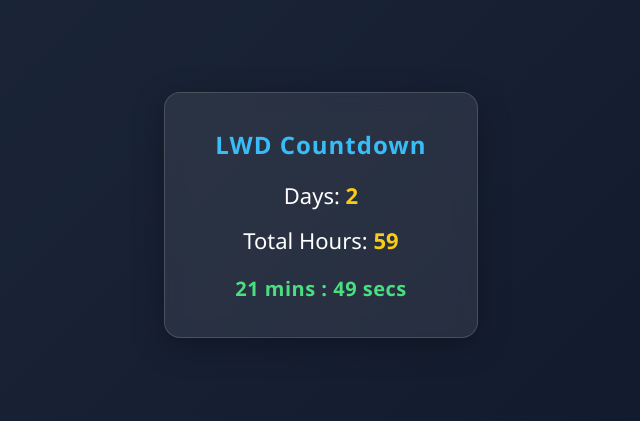
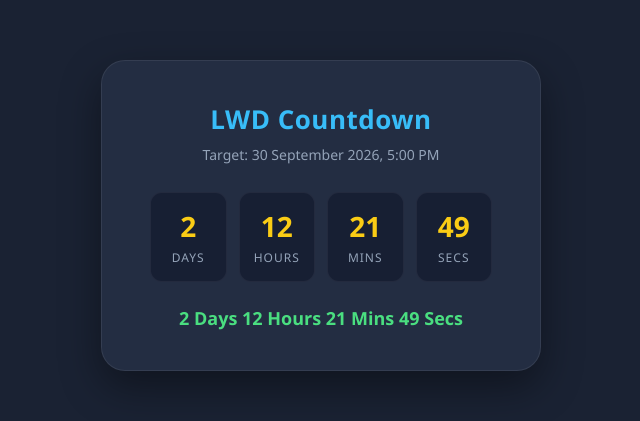
Before and after one commit to rahulrajagopal1996-debug/LWD-TIMER, a plain HTML site: page index.html in a window 1280 px wide. Shown: the part 185-606 px from the top of the page, without its empty margins (319-959 px from the left). Drawn offline with Linux system fonts and the light colour scheme.

Commit message:
Update index.html

```diff
--- a/index.html
+++ b/index.html
@@ -5,86 +5,135 @@
   <meta name="viewport" content="width=device-width, initial-scale=1.0">
   <title>LWD Countdown Timer</title>
   <style>
+    * {
+      box-sizing: border-box;
+      margin: 0;
+      padding: 0;
+    }
     body {
-      font-family: 'Segoe UI', Tahoma, Geneva, Verdana, sans-serif;
+      font-family: 'Segoe UI', -apple-system, BlinkMacSystemFont, Roboto, sans-serif;
       display: flex;
       justify-content: center;
       align-items: center;
-      height: 100vh;
-      margin: 0;
-      background: linear-gradient(135deg, #1e293b, #0f172a);
+      min-height: 100vh;
+      background-color: #1a2233;
       color: #ffffff;
     }
-    .timer-container {
-      background: rgba(255, 255, 255, 0.08);
-      backdrop-filter: blur(10px);
-      padding: 35px 50px;
-      border-radius: 16px;
-      box-shadow: 0 8px 32px rgba(0, 0, 0, 0.3);
+    .card {
+      background: #232d42;
+      padding: 40px 48px;
+      border-radius: 24px;
+      box-shadow: 0 16px 40px rgba(0, 0, 0, 0.4);
       text-align: center;
-      border: 1px solid rgba(255, 255, 255, 0.15);
+      border: 1px solid rgba(255, 255, 255, 0.08);
+      max-width: 440px;
+      width: 90%;
     }
-    h2 {
-      margin-top: 0;
-      font-size: 24px;
-      letter-spacing: 1px;
+    h1 {
+      font-size: 26px;
+      font-weight: 700;
       color: #38bdf8;
+      letter-spacing: 0.5px;
+      margin-bottom: 8px;
     }
-    .stat-row {
-      margin: 15px 0;
-      font-size: 22px;
+    .target-date {
+      font-size: 14px;
+      color: #94a3b8;
+      margin-bottom: 28px;
     }
-    .stat-number {
-      font-weight: bold;
+    .timer-grid {
+      display: grid;
+      grid-template-columns: repeat(4, 1fr);
+      gap: 12px;
+    }
+    .timer-block {
+      background: rgba(15, 23, 42, 0.6);
+      padding: 14px 6px;
+      border-radius: 12px;
+      border: 1px solid rgba(255, 255, 255, 0.05);
+    }
+    .num {
+      display: block;
+      font-size: 28px;
+      font-weight: 700;
       color: #facc15;
     }
-    .time-sub {
-      margin-top: 20px;
-      font-size: 20px;
+    .label {
+      font-size: 12px;
+      text-transform: uppercase;
+      letter-spacing: 1px;
+      color: #94a3b8;
+      margin-top: 4px;
+    }
+    .time-banner {
+      margin-top: 24px;
+      font-size: 18px;
       font-weight: 600;
       color: #4ade80;
-      letter-spacing: 0.5px;
     }
   </style>
 </head>
 <body>
 
-  <div class="timer-container">
-    <h2>LWD Countdown</h2>
-    <div class="stat-row">Days: <span id="days" class="stat-number">0</span></div>
-    <div class="stat-row">Total Hours: <span id="hours" class="stat-number">0</span></div>
-    <div id="minsec" class="time-sub">00 mins : 00 secs</div>
+  <div class="card">
+    <h1>LWD Countdown</h1>
+    <p class="target-date">Target: 30 September 2026, 5:00 PM</p>
+
+    <div class="timer-grid">
+      <div class="timer-block">
+        <span id="days" class="num">0</span>
+        <span class="label">Days</span>
+      </div>
+      <div class="timer-block">
+        <span id="hours" class="num">0</span>
+        <span class="label">Hours</span>
+      </div>
+      <div class="timer-block">
+        <span id="minutes" class="num">0</span>
+        <span class="label">Mins</span>
+      </div>
+      <div class="timer-block">
+        <span id="seconds" class="num">0</span>
+        <span class="label">Secs</span>
+      </div>
+    </div>
+
+    <div id="full-string" class="time-banner">Calculating...</div>
   </div>
 
   <script>
-    // Target Date: 30th September 2026, 4:00 PM
-    const targetDate = new Date("Sep 30, 2026 16:00:00").getTime();
+    // Target Date: 30th September 2026, 5:00 PM (17:00:00)
+    const targetDate = new Date("Sep 30, 2026 17:00:00").getTime();
 
     const timer = setInterval(function() {
       const now = new Date().getTime();
       const distance = targetDate - now;
 
-        // Stop timer when it reaches 0
-        if (distance < 0) {
+      if (distance <= 0) {
         clearInterval(timer);
         document.getElementById("days").innerText = "0";
         document.getElementById("hours").innerText = "0";
-            document.getElementById("minsec").innerText = "Time's up!";
+        document.getElementById("minutes").innerText = "0";
+        document.getElementById("seconds").innerText = "0";
+        document.getElementById("full-string").innerText = "Time's up!";
         return;
       }
 
-        // Calculations
+      // Time breakdown calculations
       const days = Math.floor(distance / (1000 * 60 * 60 * 24));
-        const totalHours = Math.floor(distance / (1000 * 60 * 60));
+      const hours = Math.floor((distance % (1000 * 60 * 60 * 24)) / (1000 * 60 * 60));
       const minutes = Math.floor((distance % (1000 * 60 * 60)) / (1000 * 60));
       const seconds = Math.floor((distance % (1000 * 60)) / 1000);
 
-        // Update the HTML
+      // Populate grid tiles
       document.getElementById("days").innerText = days;
-        document.getElementById("hours").innerText = totalHours;
-        document.getElementById("minsec").innerText =
-            String(minutes).padStart(2, '0') + " mins : " +
-            String(seconds).padStart(2, '0') + " secs";
+      document.getElementById("hours").innerText = hours;
+      document.getElementById("minutes").innerText = minutes;
+      document.getElementById("seconds").innerText = seconds;
+
+      // Populate one-line combined output
+      document.getElementById("full-string").innerText =
+        `${days} Days  ${hours} Hours  ${minutes} Mins  ${seconds} Secs`;
     }, 1000);
   </script>
 
```
Lines whose indentation alone changed are shown as unchanged.
